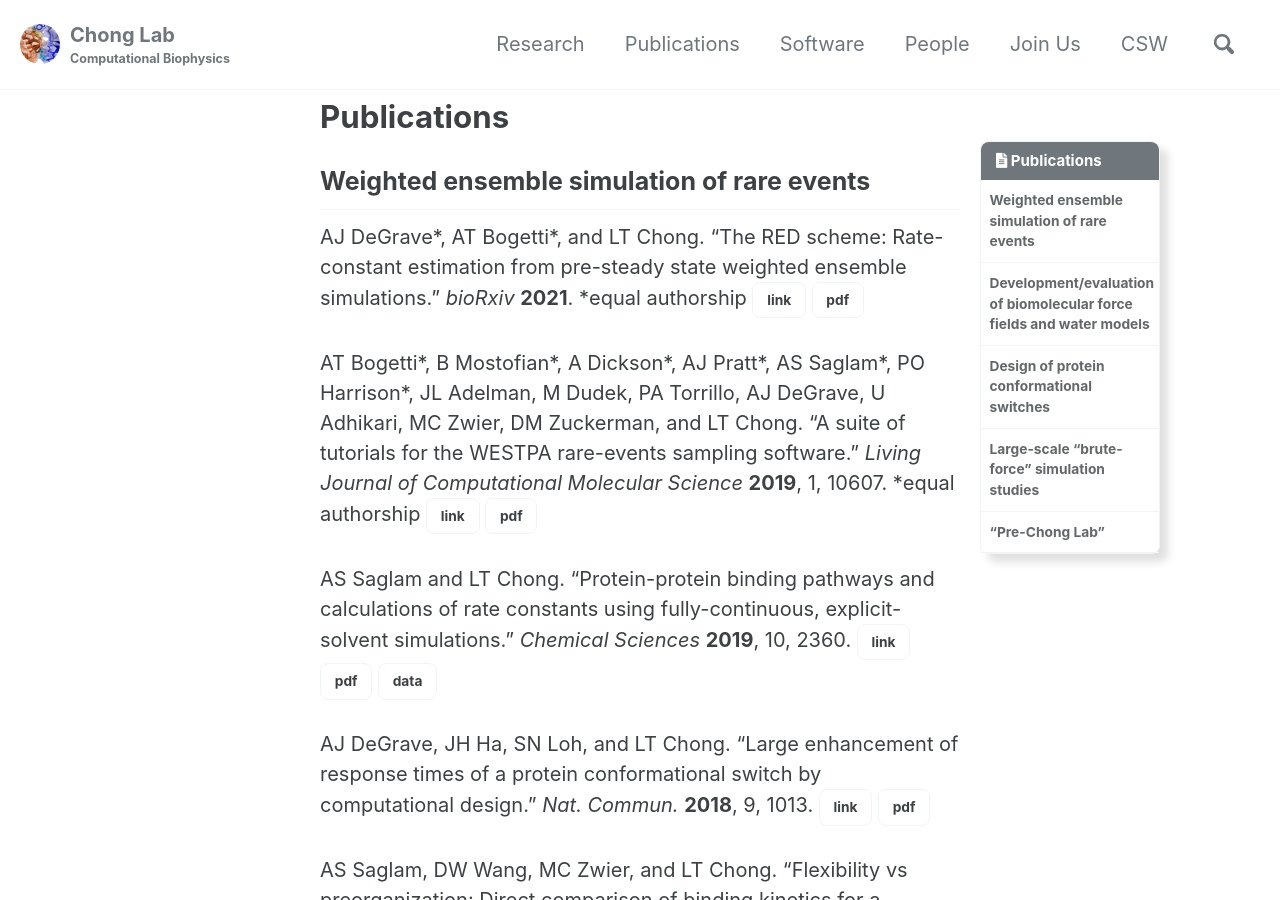
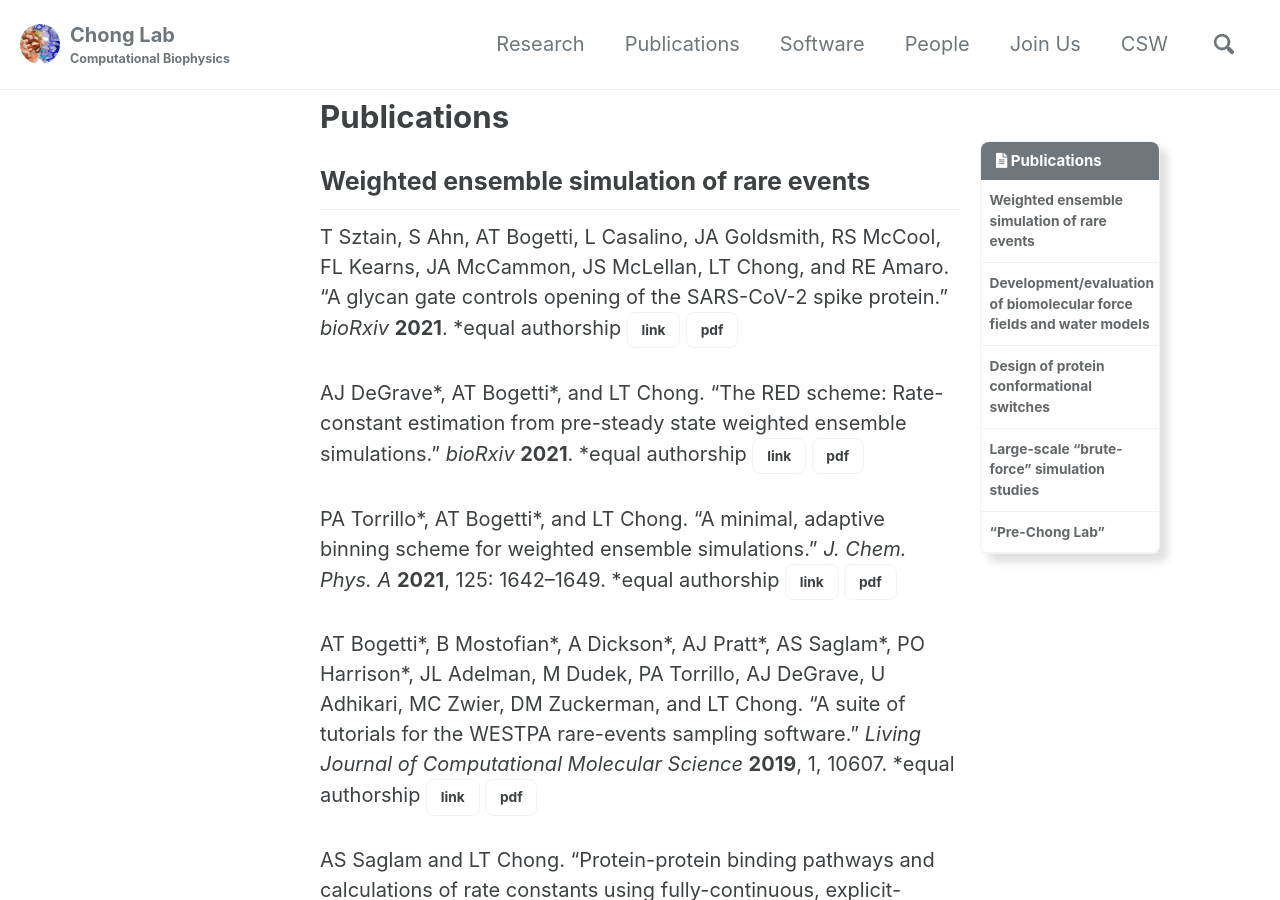
Before and after one commit to darianyang/mm-github-pages-test, a Jekyll site: the page built from _pages/publications.md, in a window 1280 px wide and 900 px high. Built offline with Jekyll 4.4.1, drawn with Linux system fonts in a browser that asks for light colours; cached includes are drawn as plain includes.

Commit message:
Added in MAB and SARS-CoV-2 papers

```diff
--- a/_pages/publications.md
+++ b/_pages/publications.md
@@ -8,8 +8,13 @@ toc_label: "Publications"
 
 ## Weighted ensemble simulation of rare events
 
+T Sztain, S Ahn, AT Bogetti, L Casalino, JA Goldsmith, RS McCool, FL Kearns, JA McCammon, JS McLellan, LT Chong, and RE Amaro. “A glycan gate controls opening of the SARS-CoV-2 spike protein.” *bioRxiv* **2021**. \*equal authorship
+[link](https://www.biorxiv.org/content/10.1101/2021.02.15.431212v1){: .btn .btn--inverse .btn--small} [pdf](/assets/pdf/weighted-ensemble/Sztain et al. - 2021 - A glycan gate controls opening of the SARS-CoV-2 spike protein.pdf){: .btn .btn--inverse .btn--small}
+
 AJ DeGrave\*, AT Bogetti\*, and LT Chong. “The RED scheme: Rate-constant estimation from pre-steady state weighted ensemble simulations.” *bioRxiv* **2021**. \*equal authorship
 [link](https://www.biorxiv.org/content/10.1101/453647v2){: .btn .btn--inverse .btn--small} [pdf](/assets/pdf/weighted-ensemble/DeGrave et al. - 2021 - The RED scheme Rate-constant estimation from pre-steady state weighted ensemble simulations.pdf){: .btn .btn--inverse .btn--small}
+
+PA Torrillo\*, AT Bogetti\*, and LT Chong. “A minimal, adaptive binning scheme for weighted ensemble simulations.” *J. Chem. Phys. A* **2021**, 125: 1642–1649. \*equal authorship [link](https://pubs.acs.org/doi/abs/10.1021/acs.jpca.0c10724){: .btn .btn--inverse .btn--small} [pdf](/assets/pdf/weighted-ensemble/Torrillo et al. - 2021 - A Minimal, Adaptive Binning Scheme for Weighted En.pdf){: .btn .btn--inverse .btn--small}
 
 AT Bogetti\*, B Mostofian\*, A Dickson\*, AJ Pratt\*, AS Saglam\*, PO Harrison\*, JL Adelman, M Dudek, PA Torrillo, AJ DeGrave, U Adhikari, MC Zwier, DM Zuckerman, and LT Chong. “A suite of tutorials for the WESTPA rare-events sampling software.” *Living Journal of Computational Molecular Science* **2019**, 1, 10607. \*equal authorship
 [link](https://www.livecomsjournal.org/article/10607-a-suite-of-tutorials-for-the-westpa-rare-events-sampling-software-article-v1-0){: .btn .btn--inverse .btn--small} [pdf](/assets/pdf/weighted-ensemble/Bogetti et al. - 2019 - A Suite of Tutorials for the WESTPA Rare-Events Sa.pdf){: .btn .btn--inverse .btn--small}
```
